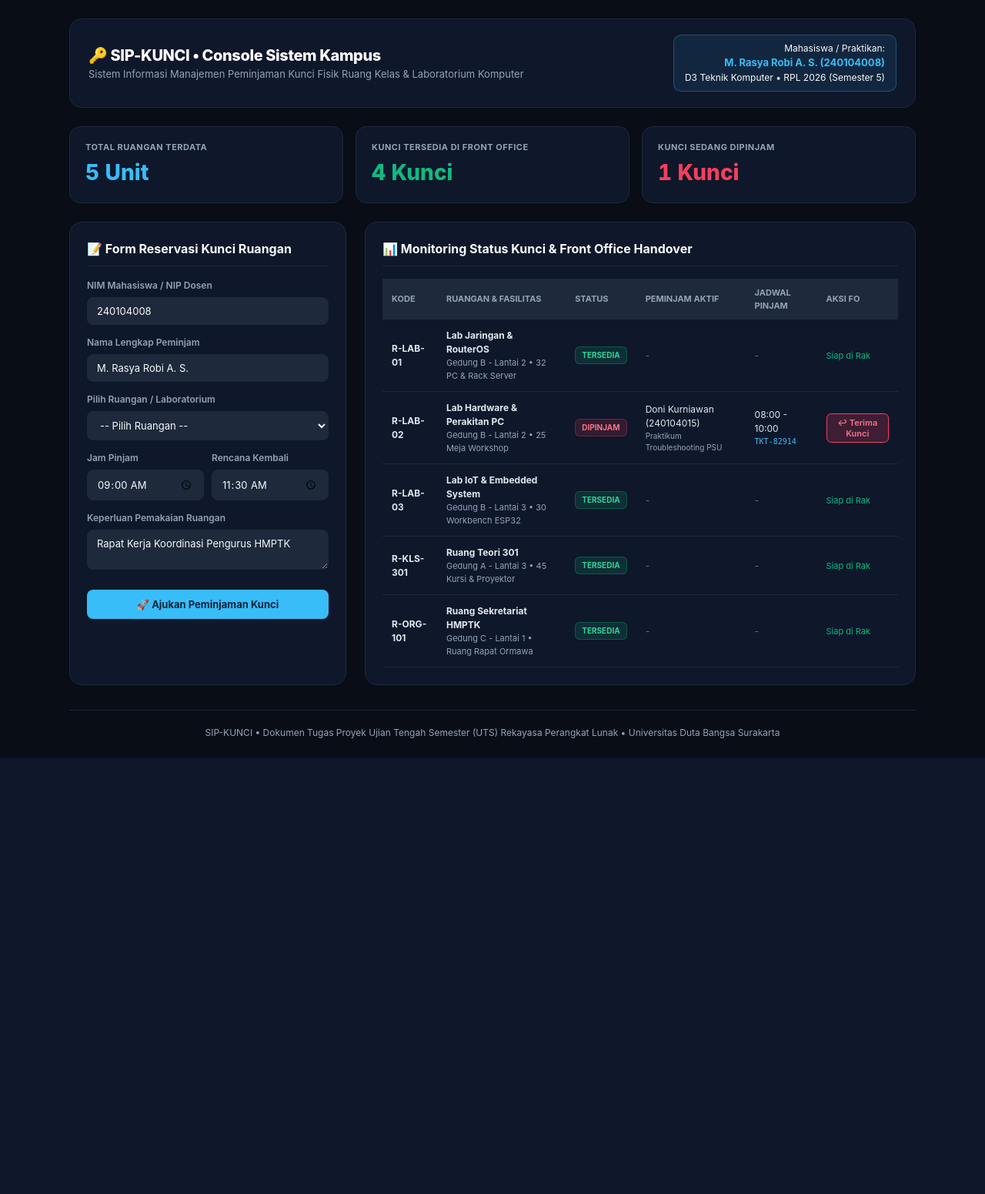
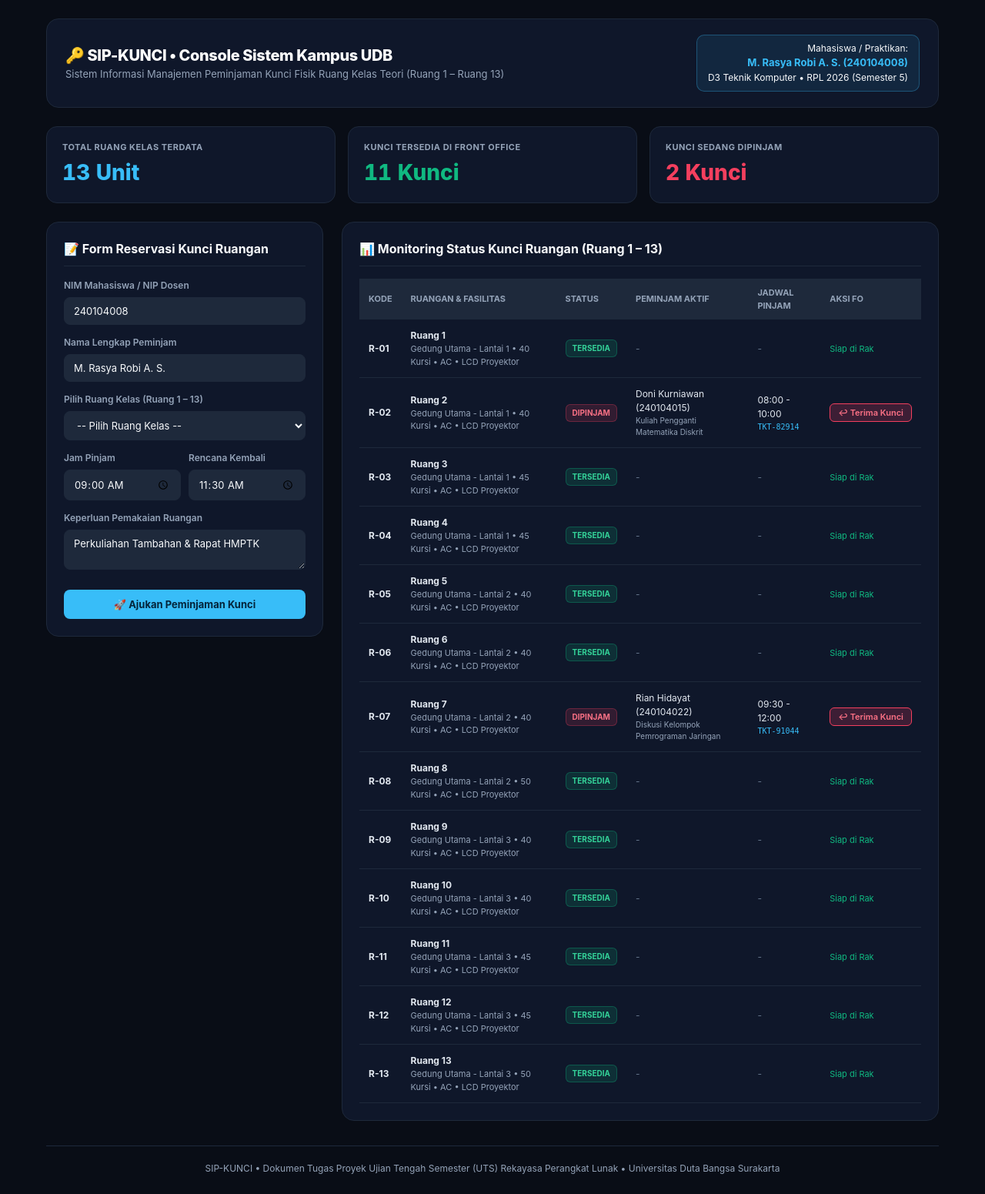
Before and after one commit to Bluu1104/sip-kunci-rpl, a PHP site: page /index.html in a window 1280 px wide. Shown: the whole page at 77% size. Before the commit the page ends 985 px from the top, so only its background shows below. Run offline with PHP 8.4, Linux system fonts and the light colour scheme.

Commit message:
refactor: selaraskan cakupan studi kampus UDB murni ruang kelas teori Ruang 1 s.d. Ruang 13

```diff
--- a/database/schema.sql
+++ b/database/schema.sql
@@ -16,9 +16,9 @@ CREATE TABLE IF NOT EXISTS users (
     created_at TIMESTAMP DEFAULT CURRENT_TIMESTAMP
 );
 
--- 2. Tabel Ruangan & Laboratorium
+-- 2. Tabel Ruang Kelas (Ruang 1 - Ruang 13)
 CREATE TABLE IF NOT EXISTS ruangan (
-    id VARCHAR(20) PRIMARY KEY, -- R-LAB-01, dst
+    id VARCHAR(20) PRIMARY KEY, -- R-01 s.d. R-13
     nama_ruangan VARCHAR(100) NOT NULL,
     gedung VARCHAR(50) NOT NULL,
     lantai INT NOT NULL,
--- a/index.html
+++ b/index.html
@@ -3,7 +3,7 @@
 <head>
     <meta charset="UTF-8">
     <meta name="viewport" content="width=device-width, initial-scale=1.0">
-    <title>SIP-KUNCI | Sistem Informasi Peminjaman Kunci Kampus UDB</title>
+    <title>SIP-KUNCI | Sistem Peminjaman Kunci Ruang Kelas Kampus UDB</title>
     <style>
         :root {
             --bg-base: #090d16;
@@ -20,7 +20,7 @@
         }
         * { box-sizing: border-box; margin: 0; padding: 0; font-family: -apple-system, BlinkMacSystemFont, "Segoe UI", Roboto, sans-serif; }
         body { background: var(--bg-base); color: var(--text-main); line-height: 1.5; padding: 24px 20px; }
-        .container { max-width: 1100px; margin: 0 auto; }
+        .container { max-width: 1160px; margin: 0 auto; }
 
         /* Top Header & Breadcrumbs */
         .topbar {
@@ -86,8 +86,9 @@
             grid-template-columns: 360px 1fr;
             gap: 24px;
             margin-bottom: 24px;
+            align-items: start;
         }
-        @media (max-width: 880px) {
+        @media (max-width: 900px) {
             .main-grid { grid-template-columns: 1fr; }
         }
 
@@ -97,6 +98,8 @@
             border: 1px solid var(--border-dim);
             border-radius: 16px;
             padding: 22px;
+            position: sticky;
+            top: 20px;
         }
         .form-card h2 { font-size: 16px; font-weight: 700; margin-bottom: 16px; border-bottom: 1px solid var(--border-dim); padding-bottom: 10px; }
         .form-group { margin-bottom: 14px; }
@@ -160,6 +163,7 @@
             font-size: 11px;
             font-weight: 600;
             cursor: pointer;
+            white-space: nowrap;
         }
         .btn-return:hover { background: var(--accent-rose); color: #fff; }
 
@@ -184,8 +188,8 @@
     <!-- Header Institusi & Author -->
     <header class="topbar">
         <div class="brand-title">
-            <h1>🔑 SIP-KUNCI &bull; Console Sistem Kampus</h1>
-            <p>Sistem Informasi Manajemen Peminjaman Kunci Fisik Ruang Kelas &amp; Laboratorium Komputer</p>
+            <h1>🔑 SIP-KUNCI &bull; Console Sistem Kampus UDB</h1>
+            <p>Sistem Informasi Manajemen Peminjaman Kunci Fisik Ruang Kelas Teori (Ruang 1 &ndash; Ruang 13)</p>
         </div>
         <div class="author-badge">
             Mahasiswa / Praktikan:
@@ -197,16 +201,16 @@
     <!-- Stat Counter -->
     <section class="stat-grid">
         <div class="stat-card blue">
-            <div class="label">Total Ruangan Terdata</div>
-            <div class="value" id="statTotal">5 Unit</div>
+            <div class="label">Total Ruang Kelas Terdata</div>
+            <div class="value" id="statTotal">13 Unit</div>
         </div>
         <div class="stat-card green">
             <div class="label">Kunci Tersedia di Front Office</div>
-            <div class="value" id="statAvailable">4 Kunci</div>
+            <div class="value" id="statAvailable">11 Kunci</div>
         </div>
         <div class="stat-card rose">
             <div class="label">Kunci Sedang Dipinjam</div>
-            <div class="value" id="statBorrowed">1 Kunci</div>
+            <div class="value" id="statBorrowed">2 Kunci</div>
         </div>
     </section>
 
@@ -233,9 +237,9 @@
                 </div>
 
                 <div class="form-group">
-                    <label>Pilih Ruangan / Laboratorium</label>
+                    <label>Pilih Ruang Kelas (Ruang 1 &ndash; 13)</label>
                     <select id="selRuangan" required>
-                        <option value="">-- Pilih Ruangan --</option>
+                        <option value="">-- Pilih Ruang Kelas --</option>
                     </select>
                 </div>
 
@@ -252,7 +256,7 @@
 
                 <div class="form-group">
                     <label>Keperluan Pemakaian Ruangan</label>
-                    <textarea id="inKeperluan" rows="2" placeholder="Contoh: Rapat Kerja Pengurus HMPTK" required>Rapat Kerja Koordinasi Pengurus HMPTK</textarea>
+                    <textarea id="inKeperluan" rows="2" placeholder="Contoh: Rapat Koordinasi Pengurus HMPTK" required>Perkuliahan Tambahan &amp; Rapat HMPTK</textarea>
                 </div>
 
                 <button type="submit" class="btn-submit">🚀 Ajukan Peminjaman Kunci</button>
@@ -261,14 +265,14 @@
             <div class="ticket-box" id="ticketBox">
                 <div style="font-size: 11px; text-transform: uppercase; color: #a7f3d0; font-weight: 700;">Tiket Serah Terima Front Office</div>
                 <div class="ticket-code" id="ticketCode">TKT-XXXXXX</div>
-                <div style="font-size: 12px; margin-top: 4px;" id="ticketRoom">Lab Jaringan &amp; RouterOS</div>
+                <div style="font-size: 12px; margin-top: 4px;" id="ticketRoom">Ruang 1</div>
                 <div style="font-size: 11px; color: #94a3b8;" id="ticketDuration">09:00 - 11:30 WIB</div>
             </div>
         </section>
 
         <!-- Panel Tabel Monitoring Kunci -->
         <section class="table-card">
-            <h2>📊 Monitoring Status Kunci &amp; Front Office Handover</h2>
+            <h2>📊 Monitoring Status Kunci Ruangan (Ruang 1 &ndash; 13)</h2>
             <table>
                 <thead>
                     <tr>
@@ -293,74 +297,38 @@
 </div>
 
 <script>
-    // Initial Master Data
-    const initialRooms = {
-        'R-LAB-01': {
-            id: 'R-LAB-01',
-            nama: 'Lab Jaringan & RouterOS',
-            gedung: 'Gedung B - Lantai 2',
-            kapasitas: '32 PC & Rack Server',
-            status: 'TERSEDIA',
-            peminjam: null,
-            jam_pinjam: null,
-            jam_kembali: null,
-            keperluan: null,
-            token: null
-        },
-        'R-LAB-02': {
-            id: 'R-LAB-02',
-            nama: 'Lab Hardware & Perakitan PC',
-            gedung: 'Gedung B - Lantai 2',
-            kapasitas: '25 Meja Workshop',
-            status: 'DIPINJAM',
-            peminjam: 'Doni Kurniawan (240104015)',
-            jam_pinjam: '08:00',
-            jam_kembali: '10:00',
-            keperluan: 'Praktikum Troubleshooting PSU',
-            token: 'TKT-82914'
-        },
-        'R-LAB-03': {
-            id: 'R-LAB-03',
-            nama: 'Lab IoT & Embedded System',
-            gedung: 'Gedung B - Lantai 3',
-            kapasitas: '30 Workbench ESP32',
-            status: 'TERSEDIA',
-            peminjam: null,
-            jam_pinjam: null,
-            jam_kembali: null,
-            keperluan: null,
-            token: null
-        },
-        'R-KLS-301': {
-            id: 'R-KLS-301',
-            nama: 'Ruang Teori 301',
-            gedung: 'Gedung A - Lantai 3',
-            kapasitas: '45 Kursi & Proyektor',
-            status: 'TERSEDIA',
-            peminjam: null,
-            jam_pinjam: null,
-            jam_kembali: null,
-            keperluan: null,
-            token: null
-        },
-        'R-ORG-101': {
-            id: 'R-ORG-101',
-            nama: 'Ruang Sekretariat HMPTK',
-            gedung: 'Gedung C - Lantai 1',
-            kapasitas: 'Ruang Rapat Ormawa',
-            status: 'TERSEDIA',
-            peminjam: null,
-            jam_pinjam: null,
-            jam_kembali: null,
-            keperluan: null,
-            token: null
-        }
+    // Master Data Resmi: Ruang 1 sampai Ruang 13 Kampus UDB
+    const defaultRooms = {
+        'R-01': { id: 'R-01', nama: 'Ruang 1', gedung: 'Gedung Utama - Lantai 1', kapasitas: '40 Kursi &bull; AC &bull; LCD Proyektor', status: 'TERSEDIA', peminjam: null, jam_pinjam: null, jam_kembali: null, keperluan: null, token: null },
+        'R-02': { id: 'R-02', nama: 'Ruang 2', gedung: 'Gedung Utama - Lantai 1', kapasitas: '40 Kursi &bull; AC &bull; LCD Proyektor', status: 'DIPINJAM', peminjam: 'Doni Kurniawan (240104015)', jam_pinjam: '08:00', jam_kembali: '10:00', keperluan: 'Kuliah Pengganti Matematika Diskrit', token: 'TKT-82914' },
+        'R-03': { id: 'R-03', nama: 'Ruang 3', gedung: 'Gedung Utama - Lantai 1', kapasitas: '45 Kursi &bull; AC &bull; LCD Proyektor', status: 'TERSEDIA', peminjam: null, jam_pinjam: null, jam_kembali: null, keperluan: null, token: null },
+        'R-04': { id: 'R-04', nama: 'Ruang 4', gedung: 'Gedung Utama - Lantai 1', kapasitas: '45 Kursi &bull; AC &bull; LCD Proyektor', status: 'TERSEDIA', peminjam: null, jam_pinjam: null, jam_kembali: null, keperluan: null, token: null },
+        'R-05': { id: 'R-05', nama: 'Ruang 5', gedung: 'Gedung Utama - Lantai 2', kapasitas: '40 Kursi &bull; AC &bull; LCD Proyektor', status: 'TERSEDIA', peminjam: null, jam_pinjam: null, jam_kembali: null, keperluan: null, token: null },
+        'R-06': { id: 'R-06', nama: 'Ruang 6', gedung: 'Gedung Utama - Lantai 2', kapasitas: '40 Kursi &bull; AC &bull; LCD Proyektor', status: 'TERSEDIA', peminjam: null, jam_pinjam: null, jam_kembali: null, keperluan: null, token: null },
+        'R-07': { id: 'R-07', nama: 'Ruang 7', gedung: 'Gedung Utama - Lantai 2', kapasitas: '40 Kursi &bull; AC &bull; LCD Proyektor', status: 'DIPINJAM', peminjam: 'Rian Hidayat (240104022)', jam_pinjam: '09:30', jam_kembali: '12:00', keperluan: 'Diskusi Kelompok Pemrograman Jaringan', token: 'TKT-91044' },
+        'R-08': { id: 'R-08', nama: 'Ruang 8', gedung: 'Gedung Utama - Lantai 2', kapasitas: '50 Kursi &bull; AC &bull; LCD Proyektor', status: 'TERSEDIA', peminjam: null, jam_pinjam: null, jam_kembali: null, keperluan: null, token: null },
+        'R-09': { id: 'R-09', nama: 'Ruang 9', gedung: 'Gedung Utama - Lantai 3', kapasitas: '40 Kursi &bull; AC &bull; LCD Proyektor', status: 'TERSEDIA', peminjam: null, jam_pinjam: null, jam_kembali: null, keperluan: null, token: null },
+        'R-10': { id: 'R-10', nama: 'Ruang 10', gedung: 'Gedung Utama - Lantai 3', kapasitas: '40 Kursi &bull; AC &bull; LCD Proyektor', status: 'TERSEDIA', peminjam: null, jam_pinjam: null, jam_kembali: null, keperluan: null, token: null },
+        'R-11': { id: 'R-11', nama: 'Ruang 11', gedung: 'Gedung Utama - Lantai 3', kapasitas: '45 Kursi &bull; AC &bull; LCD Proyektor', status: 'TERSEDIA', peminjam: null, jam_pinjam: null, jam_kembali: null, keperluan: null, token: null },
+        'R-12': { id: 'R-12', nama: 'Ruang 12', gedung: 'Gedung Utama - Lantai 3', kapasitas: '45 Kursi &bull; AC &bull; LCD Proyektor', status: 'TERSEDIA', peminjam: null, jam_pinjam: null, jam_kembali: null, keperluan: null, token: null },
+        'R-13': { id: 'R-13', nama: 'Ruang 13', gedung: 'Gedung Utama - Lantai 3', kapasitas: '50 Kursi &bull; AC &bull; LCD Proyektor', status: 'TERSEDIA', peminjam: null, jam_pinjam: null, jam_kembali: null, keperluan: null, token: null }
     };
 
-    let rooms = JSON.parse(localStorage.getItem('sip_kunci_rooms')) || initialRooms;
+    // Reset storage to force master 1-13 update
+    let rooms = defaultRooms;
+    try {
+        const saved = JSON.parse(localStorage.getItem('sip_kunci_rooms_v2'));
+        if (saved && Object.keys(saved).length === 13) {
+            rooms = saved;
+        } else {
+            localStorage.setItem('sip_kunci_rooms_v2', JSON.stringify(rooms));
+        }
+    } catch(e) {
+        rooms = defaultRooms;
+    }
 
     function saveState() {
-        localStorage.setItem('sip_kunci_rooms', JSON.stringify(rooms));
+        localStorage.setItem('sip_kunci_rooms_v2', JSON.stringify(rooms));
     }
 
     function showAlert(msg, type = 'success') {
@@ -379,7 +347,7 @@
         const select = document.getElementById('selRuangan');
         const tbody = document.getElementById('tableBody');
 
-        select.innerHTML = '<option value="">-- Pilih Ruangan --</option>';
+        select.innerHTML = '<option value="">-- Pilih Ruang Kelas --</option>';
         tbody.innerHTML = '';
 
         Object.values(rooms).forEach(r => {
@@ -442,7 +410,7 @@
 
         const room = rooms[ruangan_id];
         if (!room) {
-            showAlert('Ruangan tidak valid atau tidak terdaftar.', 'error');
+            showAlert('Ruang kelas tidak valid atau tidak terdaftar.', 'error');
             return;
         }
 
@@ -478,7 +446,7 @@
 
         // Show Active Ticket
         document.getElementById('ticketCode').textContent = token;
-        document.getElementById('ticketRoom').textContent = room.nama;
+        document.getElementById('ticketRoom').textContent = room.nama + ' (' + room.id + ')';
         document.getElementById('ticketDuration').textContent = `${jam_pinjam} - ${jam_kembali} WIB`;
         document.getElementById('ticketBox').style.display = 'block';
 
```
Also changed, not shown: index.php (+22 -69 lines), README.md, screenshot_php_running.png (added), 1 other file.
